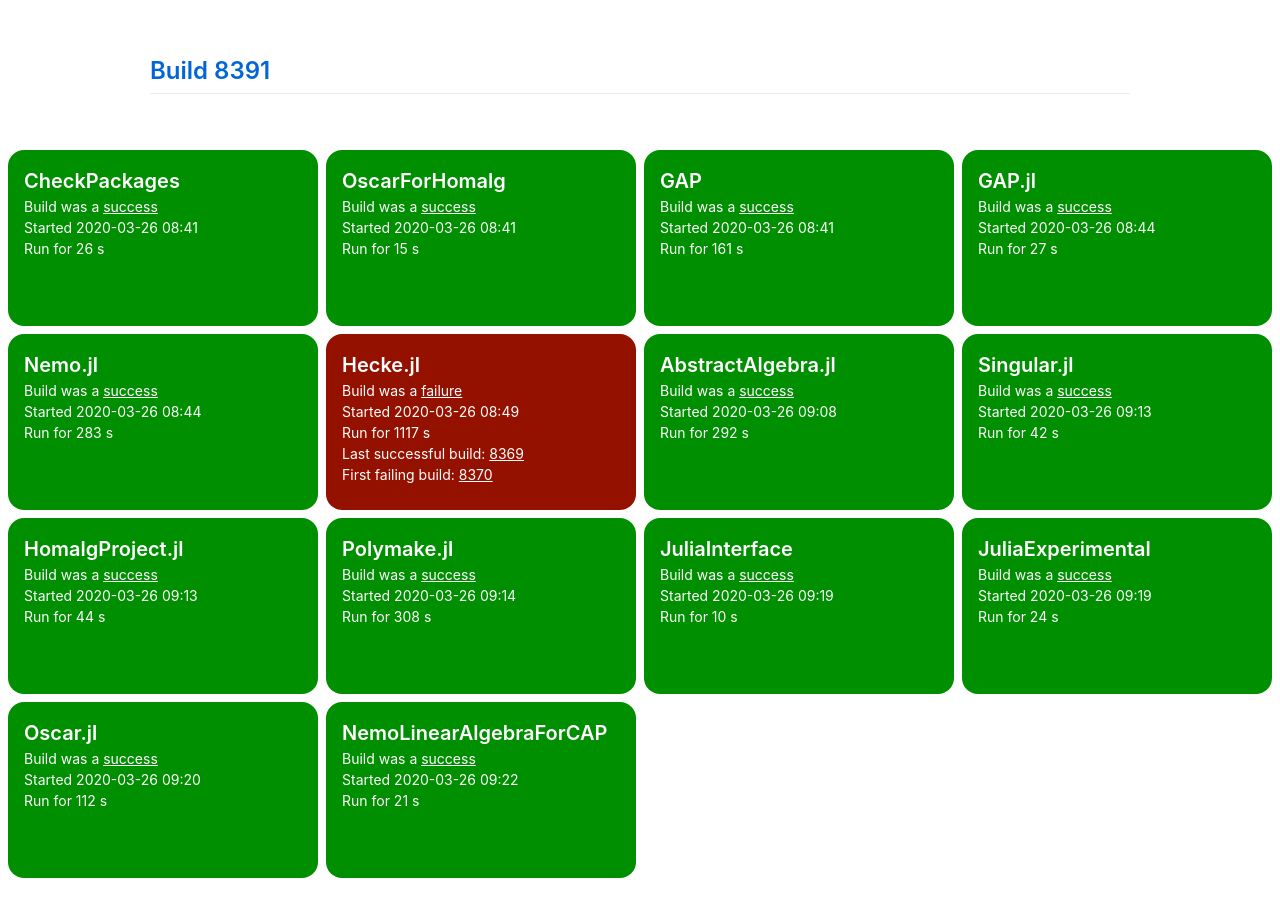
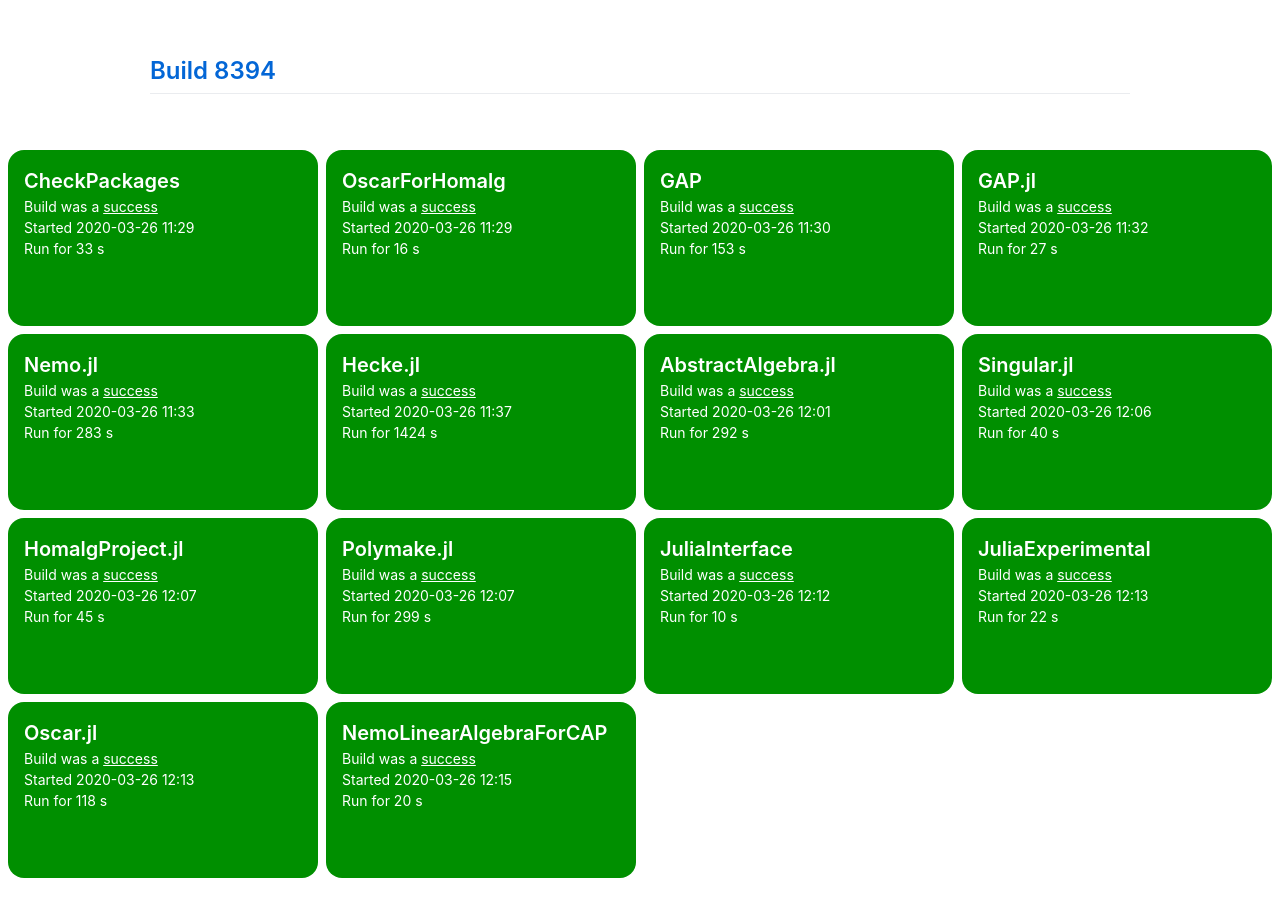
Before and after one commit to oscar-system/oscar-ci-status, a Jekyll site: the page built from index.html, in a window 1280 px wide. Built offline with Jekyll 4.4.1, drawn with Linux system fonts in a browser that asks for light colours.

Commit message:
Build 8394

```diff
--- a/_data/ci.yml
+++ b/_data/ci.yml
@@ -1,38 +1,38 @@
-build: 8391
-build_url: https://oscarci.mathematik.uni-kl.de/job/oscar/8391/
+build: 8394
+build_url: https://oscarci.mathematik.uni-kl.de/job/oscar/8394/
 job: oscar
 tests:
-- duration: 26
+- duration: 33
   exitcode: 0
   first_failure: false
   first_failure_url: null
   last_success: false
   last_success_url: null
-  log: https://oscarci.mathematik.uni-kl.de/job/oscar/8391/artifact/logs/build-8391/CheckPackages.log
+  log: https://oscarci.mathematik.uni-kl.de/job/oscar/8394/artifact/logs/build-8394/CheckPackages.log
   name: CheckPackages
-  start: 2020-03-26 08:41
+  start: 2020-03-26 11:29
   status: success
   success: true
-- duration: 15
+- duration: 16
   exitcode: 0
   first_failure: false
   first_failure_url: null
   last_success: false
   last_success_url: null
-  log: https://oscarci.mathematik.uni-kl.de/job/oscar/8391/artifact/logs/build-8391/OscarForHomalg.log
+  log: https://oscarci.mathematik.uni-kl.de/job/oscar/8394/artifact/logs/build-8394/OscarForHomalg.log
   name: OscarForHomalg
-  start: 2020-03-26 08:41
+  start: 2020-03-26 11:29
   status: success
   success: true
-- duration: 161
+- duration: 153
   exitcode: 0
   first_failure: false
   first_failure_url: null
   last_success: false
   last_success_url: null
-  log: https://oscarci.mathematik.uni-kl.de/job/oscar/8391/artifact/logs/build-8391/GAP.log
+  log: https://oscarci.mathematik.uni-kl.de/job/oscar/8394/artifact/logs/build-8394/GAP.log
   name: GAP
-  start: 2020-03-26 08:41
+  start: 2020-03-26 11:30
   status: success
   success: true
 - duration: 27
@@ -41,9 +41,9 @@
   first_failure_url: null
   last_success: false
   last_success_url: null
-  log: https://oscarci.mathematik.uni-kl.de/job/oscar/8391/artifact/logs/build-8391/GAP.jl.log
+  log: https://oscarci.mathematik.uni-kl.de/job/oscar/8394/artifact/logs/build-8394/GAP.jl.log
   name: GAP.jl
-  start: 2020-03-26 08:44
+  start: 2020-03-26 11:32
   status: success
   success: true
 - duration: 283
@@ -52,64 +52,64 @@
   first_failure_url: null
   last_success: false
   last_success_url: null
-  log: https://oscarci.mathematik.uni-kl.de/job/oscar/8391/artifact/logs/build-8391/Nemo.jl.log
+  log: https://oscarci.mathematik.uni-kl.de/job/oscar/8394/artifact/logs/build-8394/Nemo.jl.log
   name: Nemo.jl
-  start: 2020-03-26 08:44
+  start: 2020-03-26 11:33
   status: success
   success: true
-- duration: 1117
-  exitcode: 1
-  first_failure: 8370
-  first_failure_url: https://oscarci.mathematik.uni-kl.de/job/oscar/8370/
-  last_success: 8369
-  last_success_url: https://oscarci.mathematik.uni-kl.de/job/oscar/8369/
-  log: https://oscarci.mathematik.uni-kl.de/job/oscar/8391/artifact/logs/build-8391/Hecke.jl.log
+- duration: 1424
+  exitcode: 0
+  first_failure: false
+  first_failure_url: null
+  last_success: false
+  last_success_url: null
+  log: https://oscarci.mathematik.uni-kl.de/job/oscar/8394/artifact/logs/build-8394/Hecke.jl.log
   name: Hecke.jl
-  start: 2020-03-26 08:49
-  status: failure
-  success: false
+  start: 2020-03-26 11:37
+  status: success
+  success: true
 - duration: 292
   exitcode: 0
   first_failure: false
   first_failure_url: null
   last_success: false
   last_success_url: null
-  log: https://oscarci.mathematik.uni-kl.de/job/oscar/8391/artifact/logs/build-8391/AbstractAlgebra.jl.log
+  log: https://oscarci.mathematik.uni-kl.de/job/oscar/8394/artifact/logs/build-8394/AbstractAlgebra.jl.log
   name: AbstractAlgebra.jl
-  start: 2020-03-26 09:08
+  start: 2020-03-26 12:01
   status: success
   success: true
-- duration: 42
+- duration: 40
   exitcode: 0
   first_failure: false
   first_failure_url: null
   last_success: false
   last_success_url: null
-  log: https://oscarci.mathematik.uni-kl.de/job/oscar/8391/artifact/logs/build-8391/Singular.jl.log
+  log: https://oscarci.mathematik.uni-kl.de/job/oscar/8394/artifact/logs/build-8394/Singular.jl.log
   name: Singular.jl
-  start: 2020-03-26 09:13
+  start: 2020-03-26 12:06
   status: success
   success: true
-- duration: 44
+- duration: 45
   exitcode: 0
   first_failure: false
   first_failure_url: null
   last_success: false
   last_success_url: null
-  log: https://oscarci.mathematik.uni-kl.de/job/oscar/8391/artifact/logs/build-8391/HomalgProject.jl.log
+  log: https://oscarci.mathematik.uni-kl.de/job/oscar/8394/artifact/logs/build-8394/HomalgProject.jl.log
   name: HomalgProject.jl
-  start: 2020-03-26 09:13
+  start: 2020-03-26 12:07
   status: success
   success: true
-- duration: 308
+- duration: 299
   exitcode: 0
   first_failure: false
   first_failure_url: null
   last_success: false
   last_success_url: null
-  log: https://oscarci.mathematik.uni-kl.de/job/oscar/8391/artifact/logs/build-8391/Polymake.jl.log
+  log: https://oscarci.mathematik.uni-kl.de/job/oscar/8394/artifact/logs/build-8394/Polymake.jl.log
   name: Polymake.jl
-  start: 2020-03-26 09:14
+  start: 2020-03-26 12:07
   status: success
   success: true
 - duration: 10
@@ -118,41 +118,41 @@
   first_failure_url: null
   last_success: false
   last_success_url: null
-  log: https://oscarci.mathematik.uni-kl.de/job/oscar/8391/artifact/logs/build-8391/JuliaInterface.log
+  log: https://oscarci.mathematik.uni-kl.de/job/oscar/8394/artifact/logs/build-8394/JuliaInterface.log
   name: JuliaInterface
-  start: 2020-03-26 09:19
+  start: 2020-03-26 12:12
   status: success
   success: true
-- duration: 24
+- duration: 22
   exitcode: 0
   first_failure: false
   first_failure_url: null
   last_success: false
   last_success_url: null
-  log: https://oscarci.mathematik.uni-kl.de/job/oscar/8391/artifact/logs/build-8391/JuliaExperimental.log
+  log: https://oscarci.mathematik.uni-kl.de/job/oscar/8394/artifact/logs/build-8394/JuliaExperimental.log
   name: JuliaExperimental
-  start: 2020-03-26 09:19
+  start: 2020-03-26 12:13
   status: success
   success: true
-- duration: 112
+- duration: 118
   exitcode: 0
   first_failure: false
   first_failure_url: null
   last_success: false
   last_success_url: null
-  log: https://oscarci.mathematik.uni-kl.de/job/oscar/8391/artifact/logs/build-8391/Oscar.jl.log
+  log: https://oscarci.mathematik.uni-kl.de/job/oscar/8394/artifact/logs/build-8394/Oscar.jl.log
   name: Oscar.jl
-  start: 2020-03-26 09:20
+  start: 2020-03-26 12:13
   status: success
   success: true
-- duration: 21
+- duration: 20
   exitcode: 0
   first_failure: false
   first_failure_url: null
   last_success: false
   last_success_url: null
-  log: https://oscarci.mathematik.uni-kl.de/job/oscar/8391/artifact/logs/build-8391/NemoLinearAlgebraForCAP.log
+  log: https://oscarci.mathematik.uni-kl.de/job/oscar/8394/artifact/logs/build-8394/NemoLinearAlgebraForCAP.log
   name: NemoLinearAlgebraForCAP
-  start: 2020-03-26 09:22
+  start: 2020-03-26 12:15
   status: success
   success: true
```
Also changed, not shown: README.md.
